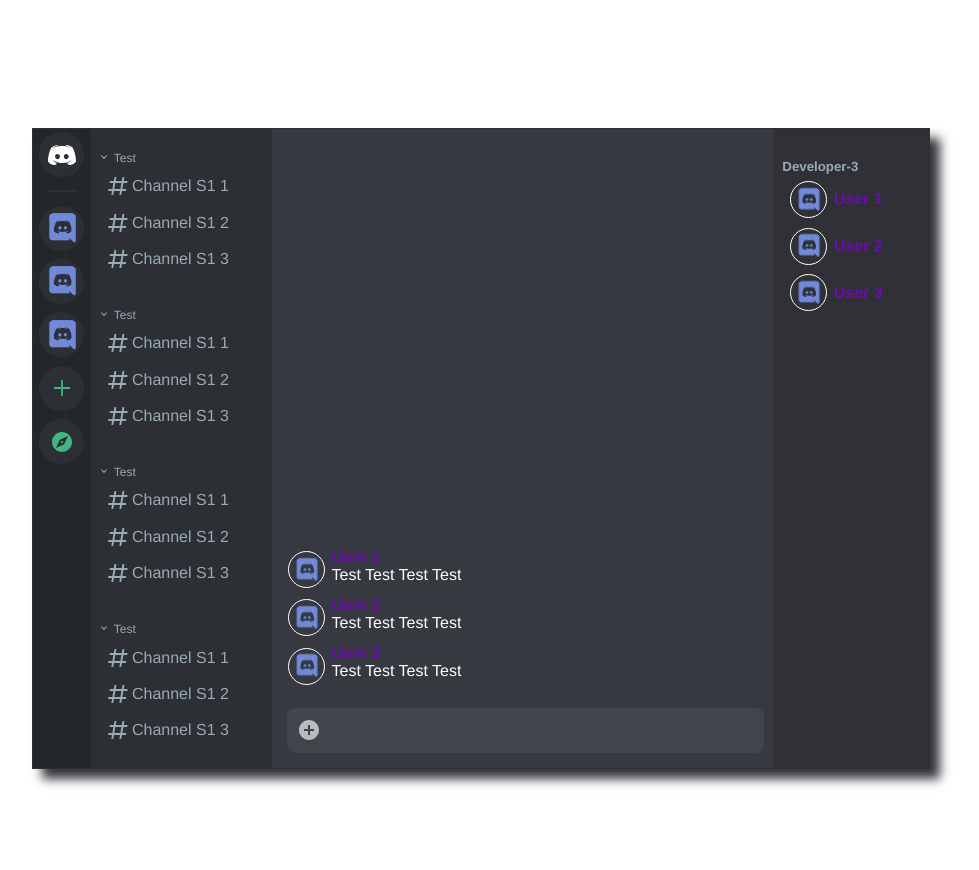
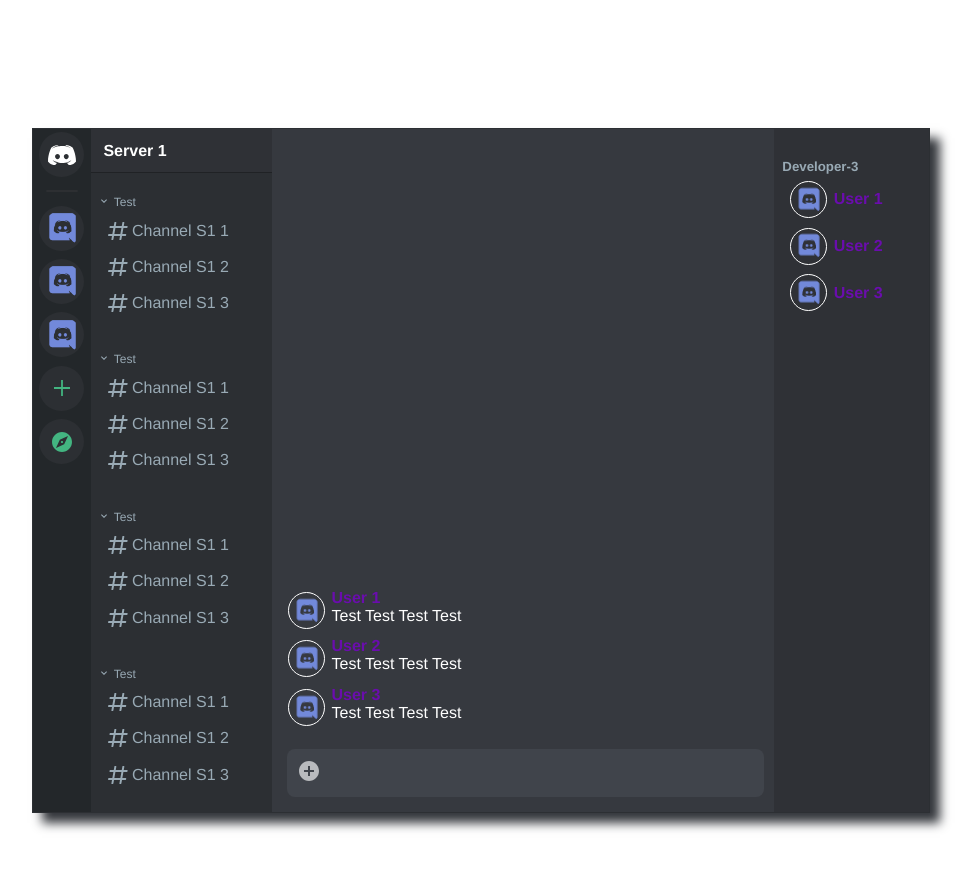
Before and after one commit to EnisMulic/Discord-Bot-Docs, a React (Create React App) app: page / in a window 1280 px wide. Shown: the top 870 px of the page, without its empty margins (159-1138 px from the left). Built offline with nearby package versions, Linux system fonts and the light colour scheme; the HTML template or start-up script is replaced by a standard one.

Commit message:
Add Header to channel navbar

```diff
--- a/src/App.js
+++ b/src/App.js
@@ -17,13 +17,13 @@ const App = () => {
 
             <Switch>
                 <Route path="/" exact>
-                    <Server channels={channels1} />
+                    <Server channels={channels1} name="Server 1" />
                 </Route>
                 <Route path="/server2">
-                    <Server channels={channels2} />
+                    <Server channels={channels2} name="Server 2" />
                 </Route>
                 <Route path="/server3">
-                    <Server channels={channels3} />
+                    <Server channels={channels3} name="Server 3" />
                 </Route>
             </Switch>
         </div>
--- a/src/components/ChannelNavbar/ChannelNavbar.module.css
+++ b/src/components/ChannelNavbar/ChannelNavbar.module.css
@@ -2,3 +2,15 @@
     height: 100%;
     background: var(--dark-but-not-black);
 }
+
+.Header {
+    height: 8%;
+    background-color: #2f3136;
+    color: white;
+    display: flex;
+    border-bottom: 1px solid #202225;
+}
+
+.Header h4 {
+    margin: 7%;
+}
--- a/src/components/ChannelNavbar/index.js
+++ b/src/components/ChannelNavbar/index.js
@@ -1,4 +1,5 @@
 import React from 'react';
+import PropTypes from 'prop-types';
 
 import ChannelCategory from '../ChannelCategory';
 
@@ -7,6 +8,9 @@ import style from './ChannelNavbar.module.css';
 const ChannelNavbar = (props) => {
     return (
         <div className={style.ChannelNavbar}>
+            <div className={style.Header}>
+                <h4>{props.serverName}</h4>
+            </div>
             <ChannelCategory channels={props.channels} name={'Test'} />
             <ChannelCategory channels={props.channels} name={'Test'} />
             <ChannelCategory channels={props.channels} name={'Test'} />
@@ -15,4 +19,9 @@ const ChannelNavbar = (props) => {
     );
 };
 
+ChannelNavbar.propTypes = {
+    serverName: PropTypes.string.isRequired,
+    channels: PropTypes.array,
+};
+
 export default ChannelNavbar;
--- a/src/containers/Server/index.js
+++ b/src/containers/Server/index.js
@@ -8,7 +8,7 @@ import UserNavbar from '../../components/UserNavbar';
 const Server = (props) => {
     return (
         <>
-            <ChannelNavbar channels={props.channels} />
+            <ChannelNavbar channels={props.channels} serverName={props.name} />
             <Chat />
             <UserNavbar />
         </>
```
